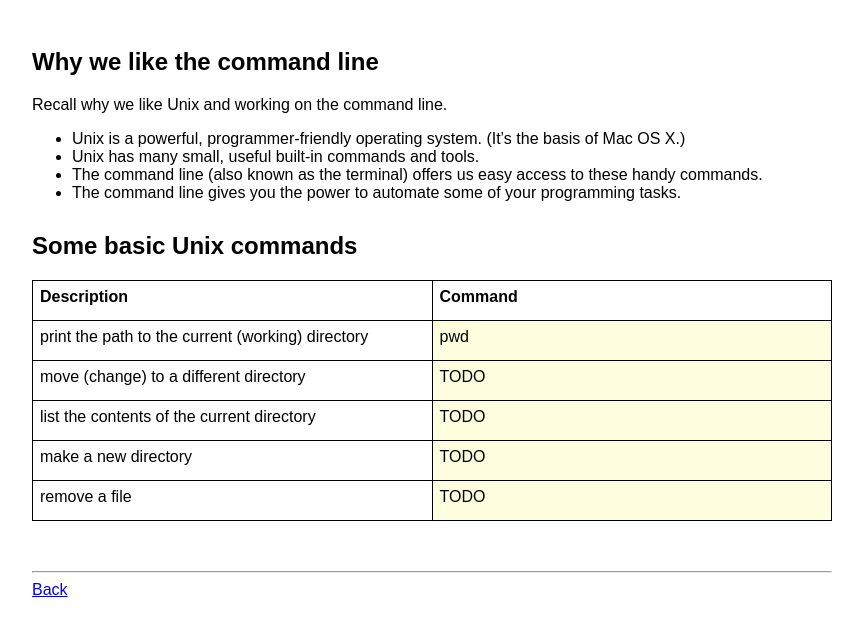
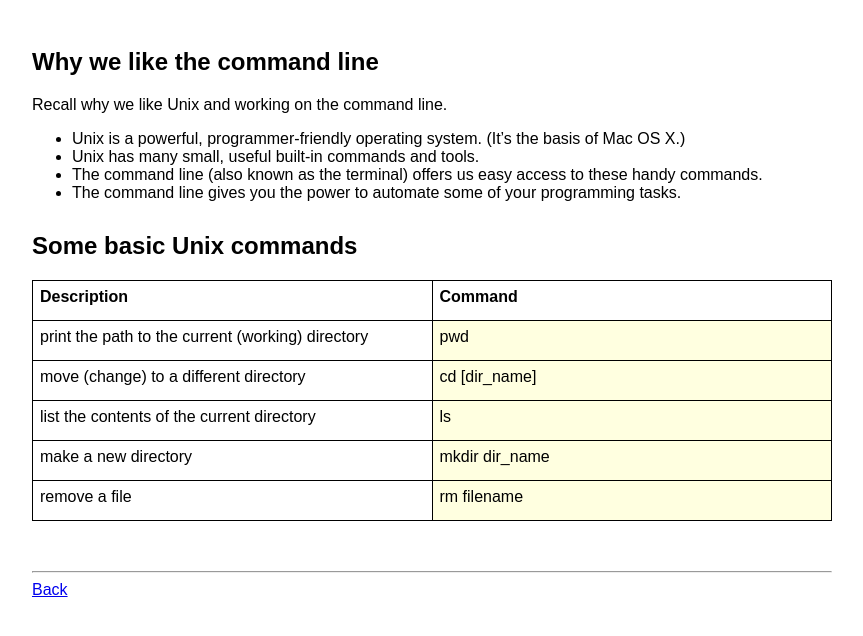
Before and after one commit to tim-hr/precourse-review-site, a website: page public/table-of-common-commands.html in a window 1280 px wide. Shown: the whole page, without its empty margins (223-1086 px from the left). Drawn offline with Linux system fonts and the light colour scheme.

Commit message:
answers for command line topics

```diff
--- a/public/table-of-common-commands.html
+++ b/public/table-of-common-commands.html
@@ -29,19 +29,19 @@
       </tr>
       <tr>
         <td>move (change) to a different directory</td>
-        <td class="answer">TODO</td>
+        <td class="answer">cd [dir_name]</td>
       </tr>
       <tr>
         <td>list the contents of the current directory</td>
-        <td class="answer">TODO</td>
+        <td class="answer">ls</td>
       </tr>
       <tr>
         <td>make a new directory</td>
-        <td class="answer">TODO</td>
+        <td class="answer">mkdir dir_name</td>
       </tr>
       <tr>
         <td>remove a file</td>
-        <td class="answer">TODO</td>
+        <td class="answer">rm filename</td>
       </tr>
     </table>
 
```
Also changed, not shown: 1 other file.
